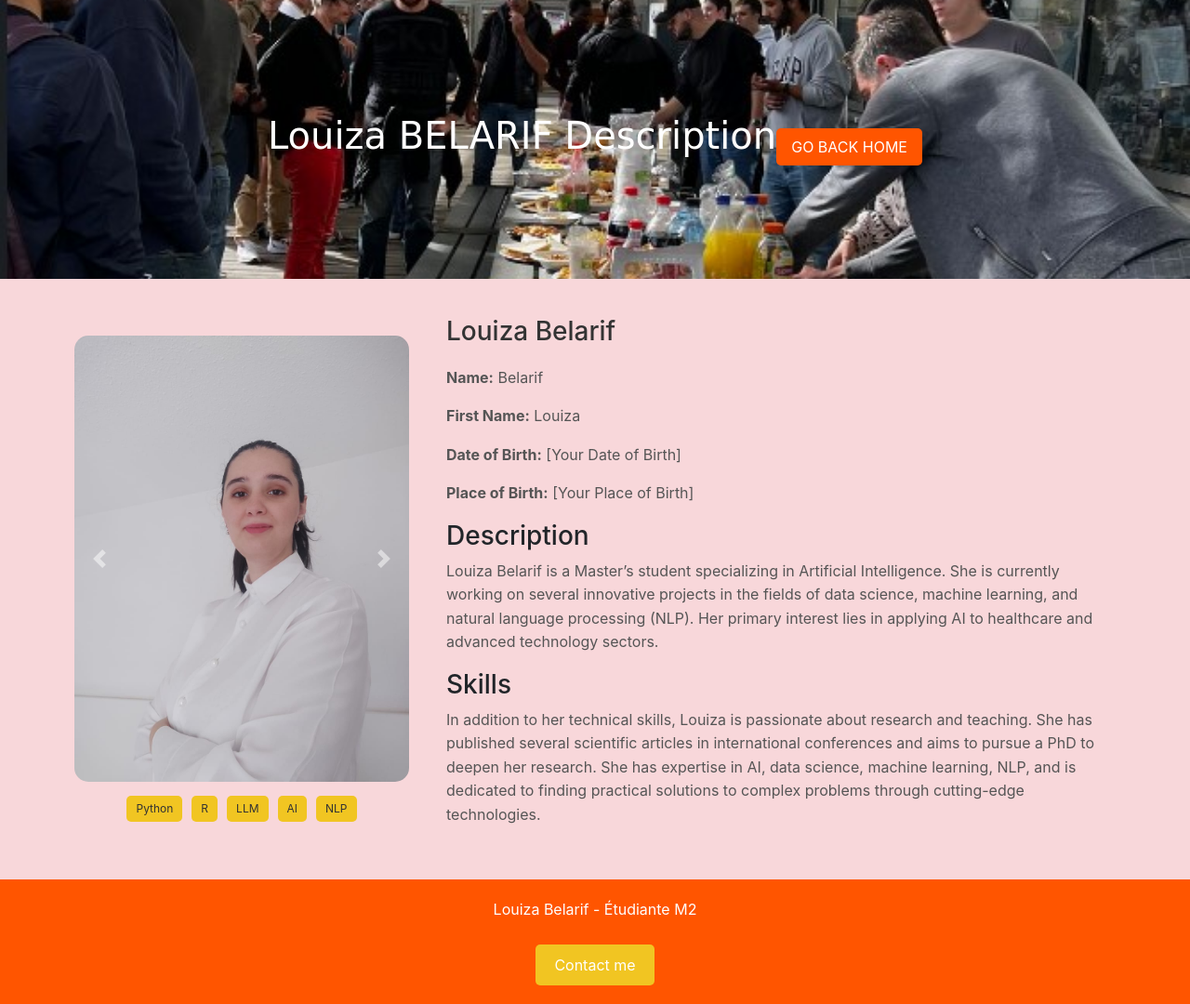
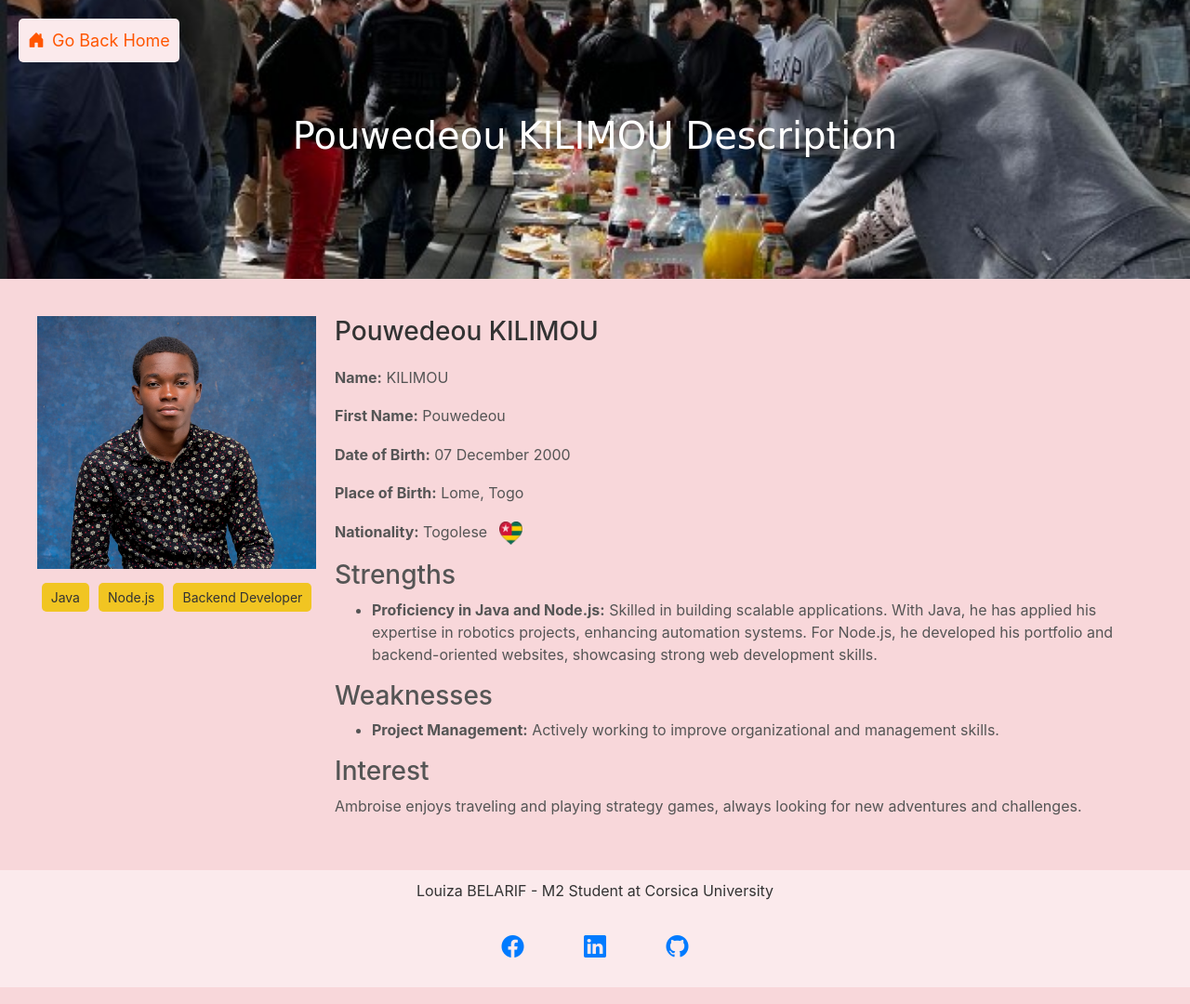
Before and after one commit to belariflouiza/belariflouiza.github.io, a plain HTML site: page description-ambroise.html in a window 1280 px wide. Shown: the whole page at 93% size. Drawn offline with nearby package versions, Linux system fonts and the light colour scheme.

Commit message:
Membre 2 ajoute

```diff
--- a/description-ambroise.html
+++ b/description-ambroise.html
@@ -3,10 +3,11 @@
 <head>
     <meta charset="UTF-8">
     <meta name="viewport" content="width=device-width, initial-scale=1.0">
-    <title>Description - Louiza Belarif</title>
+    <title>Description - Ambroise Kilimou</title>
 
     <!-- CSS Bootstrap -->
     <link href="https://stackpath.bootstrapcdn.com/bootstrap/4.5.2/css/bootstrap.min.css" rel="stylesheet">
+    <link href="https://cdnjs.cloudflare.com/ajax/libs/bootstrap-icons/1.8.1/font/bootstrap-icons.min.css" rel="stylesheet">
 
     <style>
         /* General page styles */
@@ -14,86 +15,93 @@
             background-color: #f8d7da;
         }
 
-        /* Header */
-        .header {
+        /* Header carousel */
+        .header-carousel {
+            height: 300px;
             background-image: url('images/backg.jpg');
             background-size: cover;
             background-position: center;
-            height: 300px;
             color: white;
-            text-align: center;
             display: flex;
             align-items: center;
             justify-content: center;
+            text-align: center;
         }
 
-        .header h1 {
+        .header-carousel h1 {
             font-size: 40px;
             font-family: 'Amatic SC', cursive;
         }
 
-        .home-btn {
-            margin-top: 15px;
-            padding: 8px 16px;
-            background-color: #ff5500;
+        /* Go Back Home Button */
+        .go-back-home {
+            position: absolute;
+            top: 20px;
+            left: 20px;
+            background-color: #fbeaec;
+            color: #ff5500;
             border: none;
-            color: white;
-            cursor: pointer;
-            font-size: 16px;
-            text-transform: uppercase;
+            padding: 10px;
             border-radius: 5px;
+            font-size: 18px;
+            text-decoration: none;
+            display: flex;
+            align-items: center;
+            z-index: 10;
         }
 
-        .home-btn:hover {
-            background-color: #f1c522;
-            color: white;
+        .go-back-home i {
+            margin-right: 8px;
         }
 
-        /* Layout for the description */
+        /* Description section layout */
         .description-section {
             display: flex;
-            justify-content: space-between;
-            align-items: center;
+            align-items: flex-start;
+            justify-content: center;
             padding: 40px;
-            max-width: 1200px;
-            margin: 0 auto;
+            gap: 20px;
         }
 
         .description-image {
+            max-width: 300px;
             flex: 1;
-            margin-right: 40px;
-        }
-
-        .carousel-inner img {
-            border-radius: 15px;
-            max-width: 100%;
-            height: auto;
             transition: transform 0.3s ease;
         }
 
-        /* Hover effect for images */
-        .carousel-inner img:hover {
-            transform: scale(1.05); /* Image grows slightly on hover */
+        /* Hover effect for image */
+        .description-image img:hover {
+            transform: scale(1.05);
+            cursor: pointer;
         }
 
-        /* Skills section styling */
+        /* Skills section below the image */
         .skills {
             margin-top: 15px;
             display: flex;
+            gap: 10px;
             justify-content: center;
-            gap: 10px;
         }
 
         .skills span {
             background-color: #f1c522;
             padding: 5px 10px;
             border-radius: 5px;
-            font-size: 12px;
+            font-size: 14px;
             color: #333;
+            cursor: pointer;
+            transition: background-color 0.3s ease, transform 0.3s ease;
+        }
+
+        .skills span:hover {
+            background-color: #ff55aa;
+            color: white;
+            transform: scale(1.1);
         }
 
         .description-content {
             flex: 2;
+            color: #555;
         }
 
         .description-content h2 {
@@ -105,102 +113,105 @@
         .description-content p {
             font-size: 16px;
             line-height: 1.6;
-            color: #555;
+        }
+
+        .country-flag {
+            width: 25px;
+            height: 25px;
+            margin-left: 8px;
+            transition: transform 0.3s ease;
+            cursor: pointer;
+        }
+
+        .country-flag:hover {
+            transform: scale(1.2);
         }
 
         /* Footer */
         footer {
-            background-color: #ff5500;
-            padding: 20px 0;
-            color: white;
+            background-color: #fbeaec;
+            padding: 10px 0;
+            color: #333;
             text-align: center;
         }
 
         footer a {
-            color: white;
+            color: #007bff;
             text-decoration: none;
-            padding: 10px 20px;
-            background-color: #f1c522;
-            border-radius: 5px;
-            margin-top: 10px;
+            padding: 10px 15px;
+            margin: 5px;
             display: inline-block;
         }
 
         footer a:hover {
-            background-color: #fff;
             color: #ff5500;
+            background-color: #f1c522;
+            border-radius: 5px;
+        }
+
+        footer i {
+            font-size: 24px;
+            margin: 0 10px;
         }
     </style>
 </head>
 <body>
 
+    <!-- Go Back Home Button with Icon -->
+    <a href="index.html" class="go-back-home">
+        <i class="bi bi-house-door-fill"></i> Go Back Home
+    </a>
+
     <!-- Header Section -->
-    <header class="header">
-        <h1>Louiza BELARIF Description</h1>
-        <button class="home-btn" onclick="location.href='index.html'"> Go Back Home </button>
-    </header>
+    <div class="header-carousel">
+        <h1>Pouwedeou KILIMOU Description</h1>
+    </div>
 
     <!-- Main Description Section -->
     <section class="description-section">
-        <!-- Carrousel with two images -->
+        <!-- Image Section -->
         <div class="description-image">
-            <div id="carouselExampleControls" class="carousel slide" data-ride="carousel" data-interval="2000">
-                <div class="carousel-inner">
-                    <div class="carousel-item active">
-                        <img src="images/Louiza.jpeg" class="d-block w-100" alt="Louiza Belarif">
-                    </div>
-                    <div class="carousel-item">
-                        <img src="images/Louiza1.jpeg" class="d-block w-100" alt="Louiza Belarif 1">
-                    </div>
-                </div>
-                <a class="carousel-control-prev" href="#carouselExampleControls" role="button" data-slide="prev">
-                    <span class="carousel-control-prev-icon" aria-hidden="true"></span>
-                    <span class="sr-only">Previous</span>
-                </a>
-                <a class="carousel-control-next" href="#carouselExampleControls" role="button" data-slide="next">
-                    <span class="carousel-control-next-icon" aria-hidden="true"></span>
-                    <span class="sr-only">Next</span>
-                </a>
-            </div>
-
-            <!-- Skills Section -->
+            <img src="images/Ambroise.jpeg" alt="Ambroise Kilimou" class="img-fluid">
+            <!-- Skills below the image -->
             <div class="skills">
-                <span>Python</span>
-                <span>R</span>
-                <span>LLM</span>
-                <span>AI</span>
-                <span>NLP</span>
+                <span>Java</span>
+                <span>Node.js</span>
+                <span>Backend Developer</span>
             </div>
         </div>
 
         <!-- Description content -->
-        <section class="description-content">
-            <h2>Louiza Belarif</h2>
-
-            <p><strong>Name:</strong> Belarif</p>
-            <p><strong>First Name:</strong> Louiza</p>
-            <p><strong>Date of Birth:</strong> [Your Date of Birth]</p>
-            <p><strong>Place of Birth:</strong> [Your Place of Birth]</p>
-
-            <h3>Description</h3>
-            <p>
-                Louiza Belarif is a Master’s student specializing in Artificial Intelligence. She is currently working on several innovative projects in the fields
-                of data science, machine learning, and natural language processing (NLP). Her primary interest lies in applying AI to healthcare and advanced technology sectors.
+        <div class="description-content">
+            <h2>Pouwedeou KILIMOU</h2>
+            <p><strong>Name:</strong> KILIMOU </p>
+            <p><strong>First Name:</strong> Pouwedeou </p>
+            <p><strong>Date of Birth:</strong> 07 December 2000 </p>
+            <p><strong>Place of Birth:</strong> Lome, Togo</p>
+            <p><strong>Nationality:</strong> Togolese
+                <img src="images/togoflag.jpg" alt="Togo Flag" class="country-flag">
             </p>
 
-            <h3>Skills</h3>
-            <p>
-                In addition to her technical skills, Louiza is passionate about research and teaching. She has published several scientific articles in international
-                conferences and aims to pursue a PhD to deepen her research. She has expertise in AI, data science, machine learning, NLP, and is dedicated to finding
-                practical solutions to complex problems through cutting-edge technologies.
-            </p>
-        </section>
+            <h3>Strengths</h3>
+            <ul>
+                <li><strong>Proficiency in Java and Node.js:</strong> Skilled in building scalable applications. With Java, he has applied his expertise in robotics projects, enhancing automation systems. For Node.js, he developed his portfolio and backend-oriented websites, showcasing strong web development skills.</li>
+            </ul>
+
+            <h3>Weaknesses</h3>
+            <ul>
+                <li><strong>Project Management:</strong> Actively working to improve organizational and management skills.</li>
+            </ul>
+
+            <h3>Interest</h3>
+            <p>Ambroise enjoys traveling and playing strategy games, always looking for new adventures and challenges.</p>
+        </div>
     </section>
 
     <!-- Footer Section -->
     <footer>
-        <p>Louiza Belarif - Étudiante M2</p>
-        <a href="mailto:louiza.belarif@example.com">Contact me</a>
+        <p>Louiza BELARIF - M2 Student at Corsica University</p>
+        <a href="https://www.facebook.com" target="_blank"><i class="bi bi-facebook"></i></a>
+        <a href="https://www.linkedin.com" target="_blank"><i class="bi bi-linkedin"></i></a>
+        <a href="https://www.github.com" target="_blank"><i class="bi bi-github"></i></a>
     </footer>
 
     <!-- JavaScript - jQuery, Popper.js and Bootstrap from CDN -->
```
Also changed, not shown: index.html (+26 -26 lines), ABOUT THIS TEMPLATE.txt (deleted), 1 other file.
